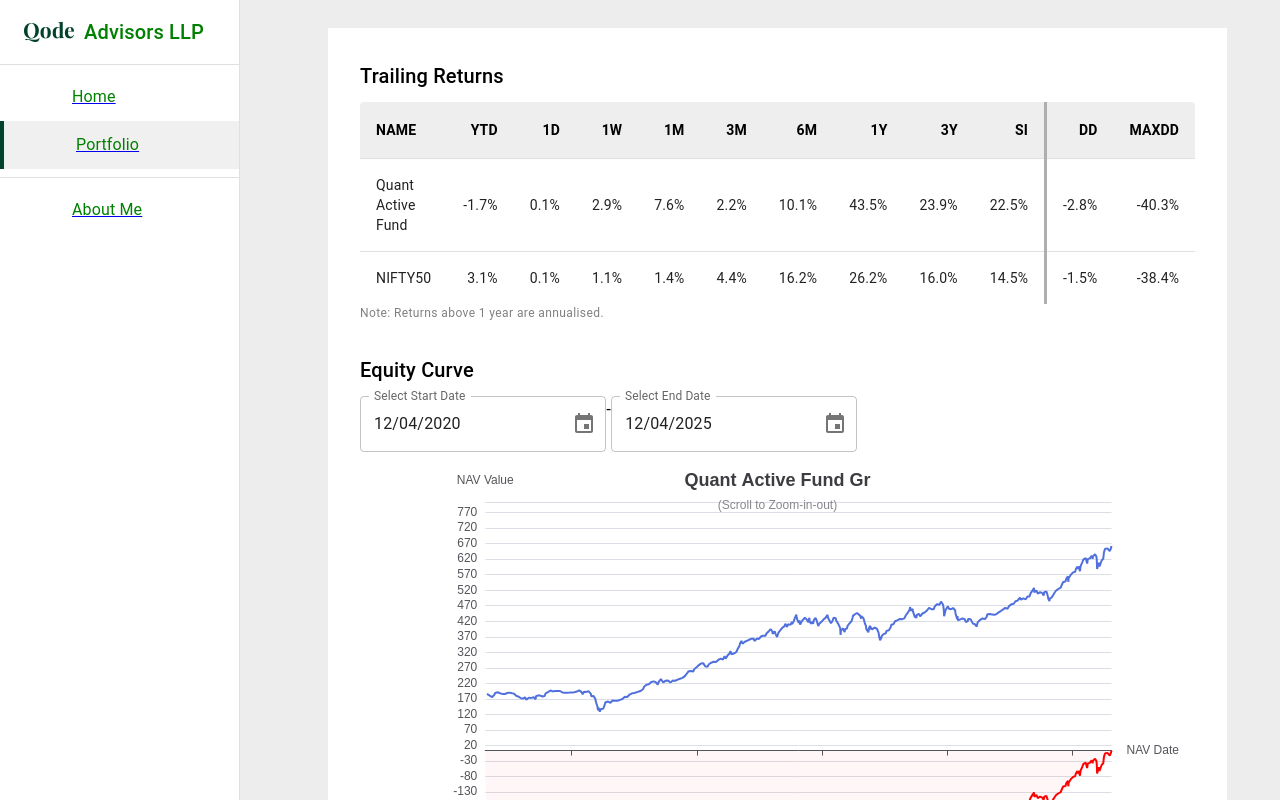
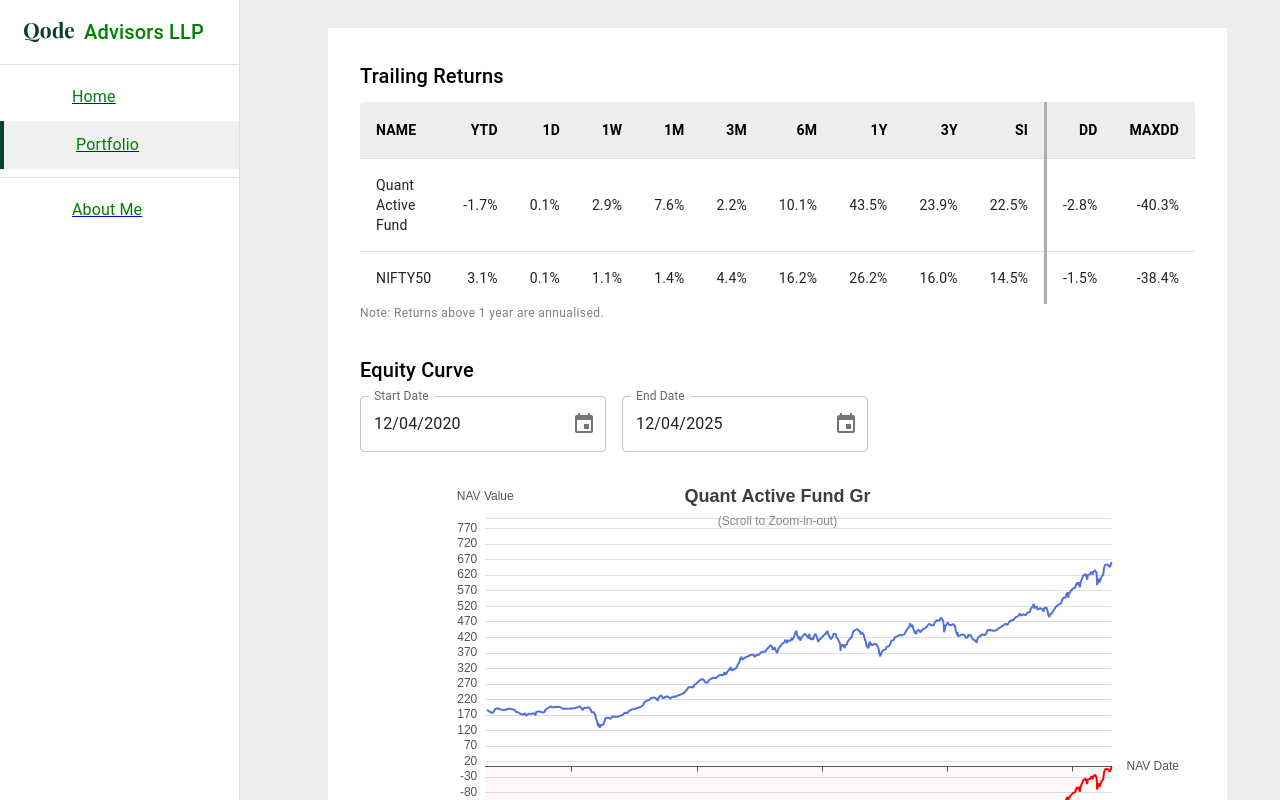
Before and after one commit to zaidansari42/Portfolio-Analysis, a React (Vite) app: page /portfolio in a window 1280 px wide. Shown: the top 800 px of the page. Built offline with nearby package versions, Linux system fonts and the light colour scheme; some icons are missing.

Commit message:
Chart to re-render when values change

```diff
--- a/src/components/ui/CustomizedChart.jsx
+++ b/src/components/ui/CustomizedChart.jsx
@@ -1,10 +1,12 @@
+import React, { useState } from "react";
+import ReactECharts from "echarts-for-react";
+import dayjs from "dayjs";
+import { LocalizationProvider } from "@mui/x-date-pickers/LocalizationProvider";
+import { AdapterDayjs } from "@mui/x-date-pickers/AdapterDayjs";
+import { DatePicker } from "@mui/x-date-pickers/DatePicker";
 import { Box, Typography } from "@mui/material";
-import ReactECharts from "echarts-for-react";
+
 import { navData } from "../../data/navData";
-import { useState } from "react";
-import { DatePicker, LocalizationProvider } from "@mui/x-date-pickers";
-import { AdapterDayjs } from "@mui/x-date-pickers/AdapterDayjs";
-import dayjs from "dayjs";
 
 const CustomizedChart = () => {
   // State Management
@@ -14,7 +16,7 @@
   // Functions
   const formattedData = navData.map(([date, value]) => {
     const [dd, mm, yyyy] = date.split("-");
-    return [`${yyyy}-${mm}-${dd}`, value.toFixed(2)];
+    return [`${yyyy}-${mm}-${dd}`, Number(value.toFixed(2))];
   });
 
   let peak = 0;
@@ -92,20 +94,24 @@
         <Typography variant="h6" style={{ marginBottom: "10px" }}>
           Equity Curve
         </Typography>
-        <Box>
+
+        <Box sx={{ display: "flex", gap: 2, mb: 2 }}>
           <DatePicker
-            label="Select Start Date"
+            label="Start Date"
             value={startDate}
             onChange={(newValue) => setStartDate(newValue)}
           />
-          -
           <DatePicker
-            label="Select End Date"
+            label="End Date"
             value={endDate}
             onChange={(newValue) => setEndDate(newValue)}
           />
         </Box>
+
         <ReactECharts
+          key={`${startDate.format("YYYY-MM-DD")}_${endDate.format(
+            "YYYY-MM-DD"
+          )}`}
           style={{ height: "500px", width: "100%" }}
           option={option}
         />
```
